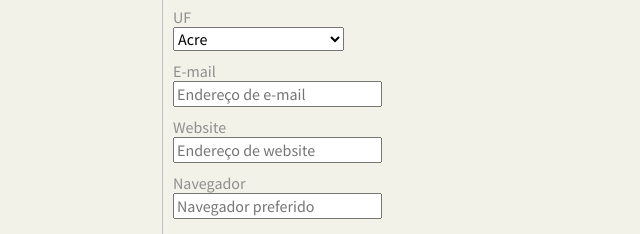
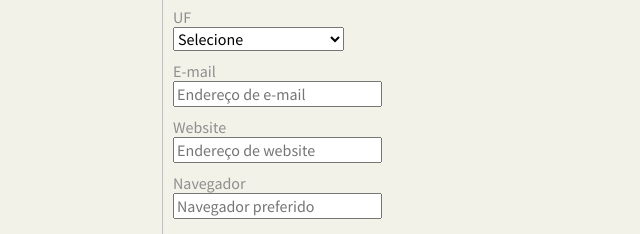
Before and after one commit to JJanz/treina-html5-css3, a plain HTML site: page blog/orcam.html in a window 1280 px wide. Shown: the part 387-621 px from the top of the page, 0-640 px from the left. Drawn offline with Linux system fonts and the light colour scheme.

Commit message:
Caso obrigatório, option disabled serve como placeholder num select. Caso não, usuário pode ter opção de deixar em branco via option em branco (exemplificado embaixo do disabled) ou ainda com value vazio e texto (mas, depois de selecionado, usuário procuraria mais facilmente pela opção em branco que pelo texto Selecione?)

```diff
--- a/blog/orcam.html
+++ b/blog/orcam.html
@@ -55,6 +55,8 @@
                 <div class="campo">
                     <label for="uf">UF</label>
                     <select id="uf">
+                        <option value="" disabled="disabled" selected="selected">Selecione</option>
+                        <option></option>
                         <optgroup label="Norte">
                             <option value="AC">Acre</option>
                             <option value="AP">Amapá</option>
```
